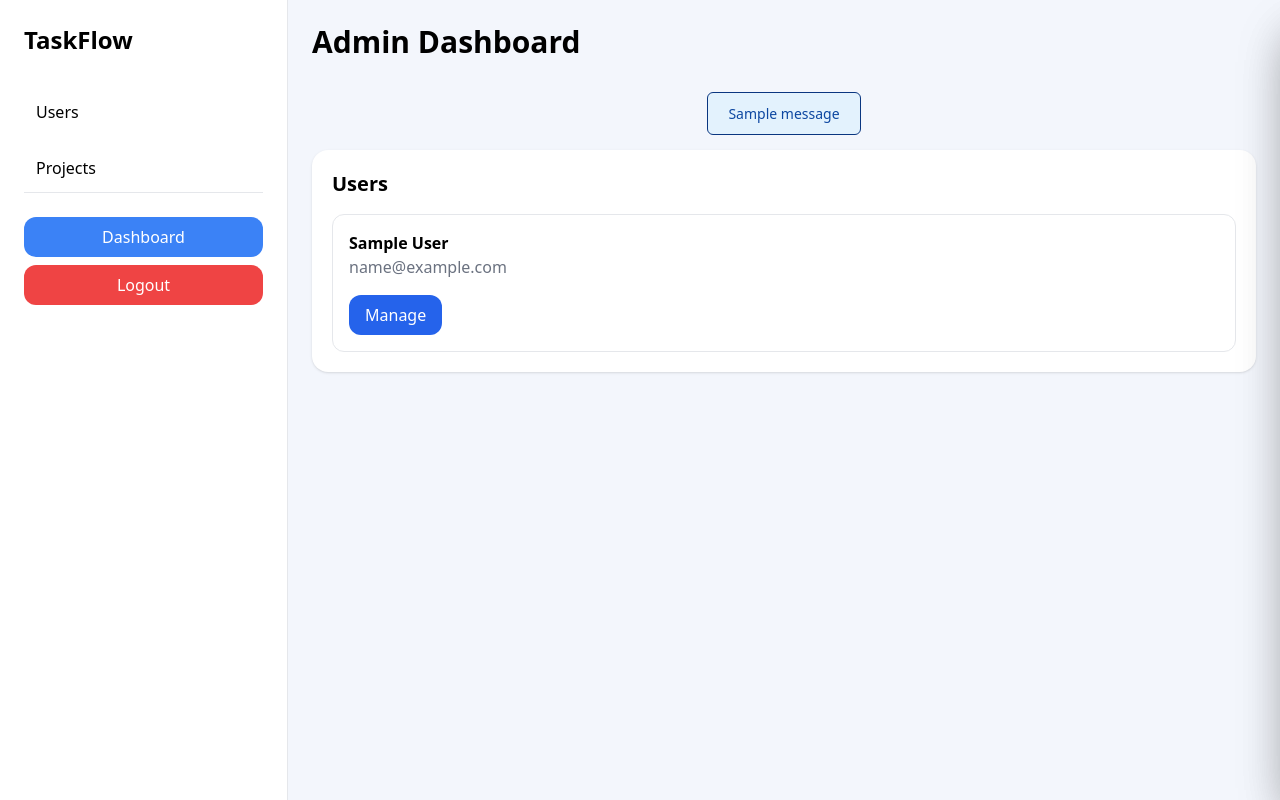
After one commit to karmapatel/Task-Management-Web-App, a Flask app: template templates/admin.html in a window 1280 px wide. The commit adds this page. Run offline with Flask 3, Linux system fonts and the light colour scheme; the template is opened without the code that fills it: values that come from a table or form of the project are taken from there, others are empty; tables that the repository leaves empty hold one stand-in row (values such as "Sample post"); one stand-in notice (Sample message) is shown; some libraries are stand-ins or nearby versions.

Commit message:
New Update

```diff
--- a/app.py
+++ b/app.py
@@ -1,4 +1,4 @@
-from flask import Flask, render_template, request, session, redirect, url_for,flash, Response
+from flask import Flask, render_template, request, session, redirect, url_for,flash, Response, jsonify
 from flask_sqlalchemy import SQLAlchemy
 from flask_bcrypt import Bcrypt
 from datetime import date,datetime
@@ -34,7 +34,7 @@ class Task(db.Model):
     project_id = db.Column(db.Integer,db.ForeignKey('project.id'),nullable=True)
     status = db.Column(db.String(20),default="Pending")
     created_date = db.Column(db.Date,default=date.today)
-    due_date = db.Column(db.Date,nullable=False)
+    due_date = db.Column(db.Date,nullable=True)
     completed_date = db.Column(db.Date,nullable=True)
 
 class Project(db.Model):
@@ -42,7 +42,9 @@ class Project(db.Model):
     name = db.Column(db.String(200),nullable=False)
     assigned_to = db.Column(db.Integer,db.ForeignKey('user.id'),nullable=False)
     assigned_by = db.Column(db.Integer,db.ForeignKey('user.id'),nullable=False)
-    # created_date = db.Column(db.Date,default=date.today)
+    price_validity = db.Column(db.Date,nullable=True)
+    tentative_dispatch_date = db.Column(db.Date,nullable=False)
+    sys_type = db.Column(db.String(200),nullable=False)
     tasks = db.relationship('Task',backref='project',lazy=True,cascade='all, delete')
     assignee = db.relationship('User',foreign_keys=[assigned_to],backref='assigned_projects')
     creator = db.relationship('User',foreign_keys=[assigned_by],backref='created_projects')
@@ -104,7 +106,7 @@ def export_data():
     # --- Sheet 1: Projects ---
     ws_p = wb.active
     ws_p.title = "Projects"
-    ws_p.append(["Project Name", "Assigned By", "Assigned To", "Total Tasks", "Pending", "Completed", "Created Date", "Due Date", "Completed Date"])
+    ws_p.append(["Sr No.","Project Name", "Assigned By", "Assigned To", "Type Of System", "Price Validity", "Tentative Dispatch Date", "Total Tasks", "Pending", "Completed", "Created Date", "Due Date", "Completed Date"])
     for cell in ws_p[1]:
         cell.font = Font(bold=True)
 
@@ -118,16 +120,21 @@ def export_data():
     my_projects = Project.query.filter(
         (Project.assigned_to == user_id) | (Project.assigned_by == user_id)
     ).all()
-
+    sr_no = 0
     for p in my_projects:
+        sr_no += 1
         pending = sum(1 for t in p.tasks if t.status == "Pending")
         completed = sum(1 for t in p.tasks if t.status == "Completed")
 
         # --- Project summary row (bold, shaded) ---
         ws_p.append([
+            sr_no,
             p.name,
             p.creator.name,    # Assigned By
             p.assignee.name,   # Assigned To
+            p.sys_type,
+            p.price_validity,
+            p.tentative_dispatch_date,
             len(p.tasks),
             pending,
             completed,
@@ -141,8 +148,12 @@ def export_data():
         # --- Nested task rows (indented, italic) ---
         for t in p.tasks:
             ws_p.append([
+                "",
                 f"{t.title}",
+                "",
                 "", "",
+                "",
+                "",
                 "",                                      # Total Tasks (blank for task rows)
                 "Pending" if t.status == "Pending" else "",      # Pending column
                 "Completed" if t.status == "Completed" else "",  # Completed column
@@ -157,7 +168,7 @@ def export_data():
                 ws_p.cell(row=task_row, column=col).font = task_font
 
     # Widen first column so indentation + task titles are readable
-    ws_p.column_dimensions['A'].width = 35
+    ws_p.column_dimensions['B'].width = 35
 
     # --- Sheet 2: Tasks ---
     ws_t = wb.create_sheet("Tasks")
@@ -228,6 +239,8 @@ def dashboard():
 
         users = User.query.all()
 
+        admin = is_admin()
+
         return render_template(
             "dashboard.html",
             currentUser=currentUser,
@@ -235,7 +248,8 @@ def dashboard():
             pending=pending_tasks,
             completed=completed_tasks,
             created_pending=created_pending,
-            created_completed=created_completed
+            created_completed=created_completed,
+            admin=admin
         )
     except:
         flash('Error loading Data')
@@ -381,6 +395,8 @@ def projects():
             if any(task.status == 'Completed' for task in project.tasks):
                 allocated_completed_projects.append(project)
 
+        admin = is_admin()
+
         return render_template(
             "projects.html",
             currentUser=currentUser,
@@ -388,7 +404,8 @@ def projects():
             my_active_projects=my_active_projects,
             my_completed_projects=my_completed_projects,
             allocated_active_projects=allocated_active_projects,
-            allocated_completed_projects=allocated_completed_projects
+            allocated_completed_projects=allocated_completed_projects,
+            admin=admin
         )
     except:
         flash('Error loading Data')
@@ -399,7 +416,7 @@ def projects():
             my_active_projects=[],
             my_completed_projects=[],
             allocated_active_projects=[],
-            allocated_completed_projects=[]
+            allocated_completed_projects=[],
         )
 
 @app.route('/add-project', methods=['GET','POST'])
@@ -410,6 +427,9 @@ def add_project():
 
     project_name = request.form.get("project_name")
     assigned_to_name = request.form.get("to")
+    price_validity = request.form.get('price_validity')
+    tentative_dispatch_date = request.form.get('tdd')
+    sys_type = request.form.get('sys_type')
 
     if not project_name:
         flash("Please enter project name")
@@ -418,6 +438,18 @@ def add_project():
     assigned_user = User.query.filter_by(
         name=assigned_to_name
     ).first()
+
+    if not price_validity:
+        flash('Please Add Price Validity')
+        return redirect(url_for('projects'))
+
+    if not tentative_dispatch_date:
+        flash('Please Add Tentative Dispatch Date')
+        return redirect(url_for('projects'))
+
+    if not sys_type:
+        flash('Please Add Type of System')
+        return redirect(url_for('projects'))
 
     if not assigned_user:
         flash("Please select a valid user")
@@ -437,7 +469,10 @@ def add_project():
         project = Project(
             name=project_name,
             assigned_to=assigned_user.id,
-            assigned_by=session["user_id"]
+            assigned_by=session["user_id"],
+            price_validity=price_validity,
+            tentative_dispatch_date=tentative_dispatch_date,
+            sys_type=sys_type
         )
 
         db.session.add(project)
@@ -476,6 +511,189 @@ def add_project():
 
     return redirect(url_for("projects"))
 
+# Admin Validation
+def is_admin():
+    if "user_id" not in session:
+        return False
+
+    user = User.query.get(session["user_id"])
+
+    return user and user.email == "mitang@user.com"
+
+# Admin Route
+@app.route("/admin")
+def admin():
+
+    if not is_admin():
+        flash("Unauthorized Access")
+        return redirect(url_for("dashboard"))
+
+    users = User.query.all()
+    projects = Project.query.all()
+    currentUser = User.query.get(session["user_id"])
+
+
+    return render_template(
+        "admin.html",
+        users=users,
+        currentUser=currentUser,
+        projects=projects
+    )
+
+# Admin User Update
+@app.route('/admin/user/<int:user_id>/update', methods=['POST'])
+def admin_update_user(user_id):
+
+    if not is_admin():
+        flash("Unauthorized Access")
+        return redirect(url_for('dashboard'))
+
+    user = User.query.get_or_404(user_id)
+
+    name = request.form.get("name")
+    email = request.form.get("email")
+
+    if not name:
+        flash("Name cannot be empty")
+        return redirect(url_for('admin'))
+
+    if not email:
+        flash("Email cannot be empty")
+        return redirect(url_for('admin'))
+
+    existing_user = User.query.filter(
+        User.email == email,
+        User.id != user_id
+    ).first()
+
+    if existing_user:
+        flash("Email already exists")
+        return redirect(url_for('admin'))
+
+    user.name = name
+    user.email = email
+
+    db.session.commit()
+
+    flash("User updated successfully")
+
+    return redirect(url_for('admin'))
+
+# Admin Project Update
+@app.route("/admin/project/<int:project_id>/update", methods=["POST"])
+def admin_update_project(project_id):
+
+    if not is_admin():
+        flash("Unauthorized Access")
+        return redirect(url_for("dashboard"))
+
+    project = Project.query.get_or_404(project_id)
+
+    project.name = request.form.get("name")
+    project.assigned_to = int(request.form.get("assigned_to"))
+
+    project.sys_type = request.form.get('sys_type')
+
+    price_validity = request.form.get("price_validity")
+    dispatch_date = request.form.get("dispatch_date")
+
+    project.price_validity = (
+        datetime.strptime(price_validity, "%Y-%m-%d").date()
+        if price_validity else None
+    )
+
+    project.tentative_dispatch_date = (
+        datetime.strptime(dispatch_date, "%Y-%m-%d").date()
+        if dispatch_date else None
+    )
+
+    db.session.commit()
+
+    flash("Project updated successfully.")
+    return redirect(url_for("admin"))
+
+# Admin Project Task Update
+@app.route("/admin/task/<int:task_id>/update", methods=["POST"])
+def admin_update_task(task_id):
+
+    if not is_admin():
+        flash("Unauthorized Access")
+        return redirect(url_for("dashboard"))
+
+    task = Task.query.get_or_404(task_id)
+
+    title = request.form.get("title")
+    assigned_to = request.form.get("assigned_to")
+    due_date = request.form.get("due_date")
+    status = request.form.get("status")
+
+    if not title:
+        flash("Task title cannot be empty")
+        return redirect(url_for("admin"))
+
+    if not assigned_to:
+        flash("Please select a user")
+        return redirect(url_for("admin"))
+
+    task.title = title
+    task.assigned_to = int(assigned_to)
+    task.status = status
+
+    if due_date:
+        task.due_date = datetime.strptime(due_date, "%Y-%m-%d").date()
+
+    if status == "Completed" and not task.completed_date:
+        task.completed_date = date.today()
+    elif status == "Pending":
+        task.completed_date = None
+
+    db.session.commit()
+
+    flash("Task updated successfully")
+    return redirect(url_for("admin"))
+
+# Admin Project Tasks Display API
+@app.route("/admin/project/<int:project_id>/data")
+def admin_project_data(project_id):
+
+    if not is_admin():
+        return jsonify({"error": "Unauthorized"}), 403
+
+    project = Project.query.get_or_404(project_id)
+
+    users = User.query.all()
+
+    return jsonify({
+
+        "id": project.id,
+        "name": project.name,
+        "assigned_to": project.assigned_to,
+        "sys_type": project.sys_type,
+        "price_validity": project.price_validity.strftime("%Y-%m-%d") if project.price_validity else "",
+        "dispatch_date": project.tentative_dispatch_date.strftime("%Y-%m-%d") if project.tentative_dispatch_date else "",
+
+        "users": [
+            {
+                "id": user.id,
+                "name": user.name
+            }
+            for user in users
+        ],
+
+        "tasks": [
+            {
+                "id": task.id,
+                "title": task.title,
+                "assigned_to": task.assigned_to,
+                "assigned_name": task.assignee.name,
+                "due_date": task.due_date.strftime("%Y-%m-%d")  if task.due_date else None,
+                "status": task.status
+            }
+            for task in project.tasks
+        ]
+
+    })
+
 #Logout
 @app.route("/logout")
 def logout():
--- /dev/null
+++ b/templates/admin.html
@@ -0,0 +1,417 @@
+
+<!DOCTYPE html>
+<html lang="en">
+<head>
+<meta charset="UTF-8">
+<meta name="viewport" content="width=device-width, initial-scale=1.0">
+<title>Admin Panel</title>
+<script src="https://cdn.tailwindcss.com"></script>
+<style>
+body{background:#f3f6fc}
+.drawer{transform:translateX(100%);transition:.3s}
+.drawer.open{transform:translateX(0)}
+#task-flash {
+    width: fit-content;
+    margin: 15px auto;
+    padding: 10px 20px;
+    background-color: #E3F2FD;
+    color: #0D47A1;
+    border: 1px solid #0A3680;
+    border-radius: 6px;
+    text-align: center;
+    font-size: 14px;
+}
+</style>
+</head>
+<body class="font-sans">
+
+    <!-- Mobile top bar -->
+<div class="lg:hidden flex items-center justify-between bg-white border-b p-4">
+  <h1 class="text-xl font-bold">TaskFlow</h1>
+  <button onclick="document.getElementById('mobileNav').classList.toggle('hidden')" class="p-2">
+    <svg xmlns="http://www.w3.org/2000/svg" class="h-6 w-6" fill="none" viewBox="0 0 24 24" stroke="currentColor">
+      <path stroke-linecap="round" stroke-linejoin="round" stroke-width="2" d="M4 6h16M4 12h16M4 18h16" />
+    </svg>
+  </button>
+</div>
+<div id="mobileNav" class="hidden lg:hidden bg-white border-b p-4 space-y-2">
+  <button onclick="showSection('users'); document.getElementById('mobileNav').classList.add('hidden')" class="w-full text-left p-3 rounded-xl hover:bg-gray-100">Users</button>
+  <button onclick="showSection('projects'); document.getElementById('mobileNav').classList.add('hidden')" class="w-full text-left p-3 rounded-xl hover:bg-gray-100">Projects</button>
+  <a href="{{ url_for('dashboard') }}" class="block"><button class="w-full bg-blue-500 text-white p-3 rounded-xl">Dashboard</button></a>
+  <a href="{{ url_for('logout') }}" class="block"><button class="w-full bg-red-500 text-white p-3 rounded-xl">Logout</button></a>
+</div>
+
+<div class="min-h-screen flex">
+
+<aside class="w-72 bg-white border-r p-6 hidden lg:block">
+<div>
+<h1 class="text-2xl font-bold mb-8">TaskFlow</h1>
+<nav class="space-y-2">
+<!-- <button onclick="showSection('dashboard')" class="w-full text-left p-3 rounded-xl bg-blue-600 text-white">Dashboard</button> -->
+<button onclick="showSection('users')" class="w-full text-left p-3 rounded-xl hover:bg-gray-100">Users</button>
+<button onclick="showSection('projects')" class="w-full text-left p-3 rounded-xl hover:bg-gray-100">Projects</button>
+<!-- <button onclick="showSection('tasks')" class="w-full text-left p-3 rounded-xl hover:bg-gray-100">Tasks</button> -->
+</nav>
+</div>
+
+<div class="space-y-2 pt-6 border-t">
+    <a href="{{ url_for('dashboard') }}" class="block">
+      <button class="w-full bg-blue-500 text-white px-4 py-2 rounded-xl">Dashboard</button>
+    </a>
+    <a href="{{ url_for('logout') }}" class="block">
+      <button class="w-full bg-red-500 text-white px-4 py-2 rounded-xl">Logout</button>
+    </a>
+</div>
+
+</aside>
+
+<main class="flex-1 p-6">
+
+<div class="flex flex-wrap justify-between gap-3 mb-8">
+<div>
+<h1 class="text-3xl font-bold">Admin Dashboard</h1>
+</div>
+<!-- <a href="{{ url_for('dashboard') }}"><button class="bg-blue-500 text-white px-4 py-2 rounded-xl">Dashboard</button></a>
+<a href="{{ url_for('logout') }}"><button class="bg-red-500 text-white px-4 py-2 rounded-xl">Logout</button></a> -->
+</div>
+
+{% with messages = get_flashed_messages() %}
+        {% if messages %}
+            {% for msg in messages %}
+                <p id="task-flash">{{ msg }}</p>
+            {% endfor %}
+        {% endif %}
+    {% endwith %}
+
+<!-- Users -->
+<div id="users">
+<div class="bg-white rounded-2xl shadow p-5">
+<h2 class="text-xl font-bold mb-4">Users</h2>
+{% if users %}
+
+
+<div class="space-y-3">
+{% for user in users %}
+<div class="border rounded-xl p-4">
+<h3 class="font-semibold">{{user.name}}</h3>
+<p class="text-gray-500">{{user.email}}</p>
+<div class="mt-4 flex gap-2">
+<button onclick="openusrDrawer(
+        '{{ user.id }}',
+        '{{ user.name }}',
+        '{{ user.email }}')" class="bg-blue-600 text-white px-4 py-2 rounded-xl">Manage</button>
+</div>
+</div>
+{% endfor %}
+
+{%else%}
+<div class="border rounded-xl p-4">
+<h3 class="font-semibold">No users</h3>
+</div>
+</div>
+
+{% endif %}
+</div>
+</div>
+</div>
+
+<!-- Projects -->
+<div id="projects" class="hidden">
+<div class="bg-white rounded-2xl shadow p-5">
+
+<h2 class="text-xl font-bold mb-4">Projects</h2>
+
+{% if projects %}
+<div class="grid md:grid-cols-2 gap-4">
+    {% for pr in projects %}
+
+<div class="border rounded-2xl p-4">
+<h3 class="text-lg font-bold">{{pr.name}}</h3>
+<p>Created By: {{pr.creator.name}}</p>
+<p>Assigned To: {{pr.assignee.name}}</p>
+<p>Type of System: {{pr.sys_type}}</p>
+<p>Price Validity: {{pr.price_validity}}</p>
+<p>Tentative Dispatch Date: {{pr.tentative_dispatch_date}}</p>
+
+<!-- <div class="flex gap-2 mt-3">
+<span class="bg-blue-100 text-blue-700 px-3 py-1 rounded-full">8 Tasks</span>
+<span class="bg-yellow-100 text-yellow-700 px-3 py-1 rounded-full">5 Pending</span>
+</div> -->
+
+<div class="mt-4 flex gap-2">
+<button onclick="openDrawer('{{ pr.id }}')" class="bg-blue-600 text-white px-4 py-2 rounded-xl">Manage</button>
+<!-- <button class="bg-red-500 text-white px-4 py-2 rounded-xl">Delete</button> -->
+</div>
+</div>
+{% endfor %}
+
+</div>
+{%else%}
+<p>No Data</p>
+{% endif %}
+</div>
+</div>
+
+<!-- <div id="tasks" class="hidden">
+<div class="bg-white rounded-2xl shadow p-5">
+
+<h2 class="text-xl font-bold mb-4">Tasks</h2>
+
+<div class="space-y-3">
+
+<div class="border rounded-xl p-4">
+<h3 class="font-semibold">Setup Database</h3>
+<p>Project: ERP System</p>
+<p>Assigned To: Alice</p>
+<p>Status: Pending</p>
+</div>
+
+<div class="border rounded-xl p-4">
+<h3 class="font-semibold">API Integration</h3>
+<p>Project: ERP System</p>
+<p>Assigned To: Bob</p>
+<p>Status: Completed</p>
+</div>
+
+</div>
+</div>
+</div> -->
+
+</main>
+</div>
+
+<!-- User Update Drawer -->
+<div id="usrdrawer" class="drawer fixed right-0 top-0 h-full w-full md:w-[550px] bg-white shadow-2xl overflow-y-auto">
+
+<div class="p-6 border-b flex justify-between">
+<h2 class="text-2xl font-bold">Manage User</h2>
+<button onclick="closeusrDrawer()">✕</button>
+</div>
+
+<div class="p-6">
+
+<form id="userEditForm" method="POST">
+<label class="font-medium">User Name</label>
+<input class="w-full border p-3 rounded-xl mb-4" id="edit_name" name="name" value="">
+<label class="font-medium">User Email</label>
+<input class="w-full border p-3 rounded-xl mb-4" id="edit_email" name="email" value="">
+<input type="hidden" id="edit_user_id" name="user_id">
+
+<div class="flex gap-2 mb-6">
+<button class="bg-blue-600 text-white px-4 py-3 rounded-xl">Save</button>
+</div>
+</form>
+</div></div>
+
+<!-- project Update Drawer -->
+<div id="drawer" class="drawer fixed right-0 top-0 h-full w-full md:w-[550px] bg-white shadow-2xl overflow-y-auto">
+
+<div class="p-6 border-b flex justify-between">
+<h2 class="text-2xl font-bold">Manage Project</h2>
+<button onclick="closeDrawer()">✕</button>
+</div>
+
+<div class="p-6">
+<form id="projectForm" method="POST">
+<label class="font-medium">Project Name</label>
+<input name="name" class="w-full border p-3 rounded-xl mb-4" value="" id="project_name">
+
+<label class="font-medium">Assigned User</label>
+<select name="assigned_to" class="w-full border p-3 rounded-xl mb-4" id="assigned_user">
+{% for user in users %}
+    {% if user.name != currentUser.name %}
+        <option value="{{ user.id }}">
+             {{ user.name }}
+        </option>
+    {% endif %}
+{% endfor %}
+</select>
+
+<label class="font-medium">Type of System</label>
+<input name="sys_type" class="w-full border p-3 rounded-xl mb-4" value="" id="typeofsystem">
+
+<label class="font-medium">Price Validity</label>
+<input name="price_validity" type="date" class="w-full border p-3 rounded-xl mb-4" id="price_validity">
+
+<label class="font-medium">Dispatch Date</label>
+<input name="dispatch_date" type="date" class="w-full border p-3 rounded-xl mb-6" id="dispatch_date">
+
+<div class="flex gap-2 mb-6">
+<button class="bg-blue-600 text-white px-4 py-3 rounded-xl">Save Project</button>
+<!-- <button class="bg-red-500 text-white px-4 py-3 rounded-xl">Delete Project</button> -->
+</div>
+</form>
+
+<h3 class="text-xl font-bold mb-4">Project Tasks</h3>
+<div id="taskContainer" class="space-y-4"></div>
+
+</div>
+</div>
+
+<script>
+// function showSection(id){
+// ['users','projects'].forEach(x=>{ // ,'tasks' add this if want tasks admin in dashboard in future
+// document.getElementById(x).classList.add('hidden');
+// });
+// document.getElementById(id).classList.remove('hidden');
+// }
+
+function showSection(id){
+
+    ['users','projects'].forEach(x=>{
+        document.getElementById(x).classList.add('hidden');
+    });
+
+    document.getElementById(id).classList.remove('hidden');
+
+}
+
+// function openDrawer( id,name,assigned_by,assigned_to,price_validity,dispatch_date){
+// document.getElementById('drawer').classList.add('open');
+// //  document.getElementById("drawer").classList.add("open");
+
+//     document.getElementById("project_name").value = name;
+//     document.getElementById("assigned_by").value = name;
+//     document.getElementById("assigned_to").value = assigned_to;
+//     document.getElementById("price_validity").value = price_validity;
+//     document.getElementById("dispatch_date").value = dispatch_date;
+
+//     document.getElementById("projectForm").action =
+//         "/admin/project/" + id + "/update";
+
+//     loadTasks(id);
+// }
+
+
+async function openDrawer(projectId) {
+
+    document.getElementById("drawer").classList.add("open");
+
+    console.log(projectId);
+
+    const response = await fetch(`/admin/project/${projectId}/data`);
+    const data = await response.json();
+
+    console.log(response);
+    console.log(data);
+
+    // Project Details
+    document.getElementById("project_name").value = data.name;
+    document.getElementById("assigned_user").value = data.assigned_to;
+    document.getElementById("typeofsystem").value = data.sys_type;
+    document.getElementById("price_validity").value = data.price_validity;
+    document.getElementById("dispatch_date").value = data.dispatch_date;
+
+    document.getElementById("projectForm").action =
+        `/admin/project/${projectId}/update`;
+
+    let html = "";
+
+    data.tasks.forEach(task => {
+
+        html += `
+        <div class="border rounded-xl p-4">
+
+            <div class="flex justify-between">
+
+                <div>
+                    <div class="font-semibold">${task.title}</div>
+                    <div class="text-sm text-gray-500">
+                        Assigned to ${task.assigned_name}
+                    </div>
+                </div>
+
+                <button
+                    onclick="toggleTask('task_${task.id}')"
+                    class="bg-green-600 text-white px-3 py-2 rounded-lg">
+                    Edit Task
+                </button>
+
+            </div>
+
+            <div id="task_${task.id}" class="hidden mt-4 border-t pt-4">
+
+                <form action="/admin/task/${task.id}/update" method="POST">
+
+                    <input
+                        type="text"
+                        name="title"
+                        value="${task.title}"
+                        class="w-full border p-2 rounded mb-2">
+
+                    <select
+                        name="assigned_to"
+                        class="w-full border p-2 rounded mb-2">
+
+                        ${data.users.map(user => `
+                            <option value="${user.id}"
+                            ${user.id == task.assigned_to ? "selected" : ""}>
+                                ${user.name}
+                            </option>
+                        `).join("")}
+
+                    </select>
+
+                    <input
+                        type="date"
+                        name="due_date"
+                        value="${task.due_date}"
+                        class="w-full border p-2 rounded mb-2">
+
+                    <select
+                        name="status"
+                        class="w-full border p-2 rounded mb-2">
+
+                        <option value="Pending"
+                        ${task.status=="Pending" ? "selected" : ""}>
+                            Pending
+                        </option>
+
+                        <option value="Completed"
+                        ${task.status=="Completed" ? "selected" : ""}>
+                            Completed
+                        </option>
+
+                    </select>
+
+                    <button
+                        class="bg-blue-600 text-white px-3 py-2 rounded">
+                        Save Task
+                    </button>
+
+                </form>
+
+            </div>
+
+        </div>
+        `;
+
+    });
+
+    document.getElementById("taskContainer").innerHTML = html;
+
+}
+
+
+function closeDrawer(){
+document.getElementById('drawer').classList.remove('open');
+}
+function openusrDrawer(id, name, email){
+document.getElementById('usrdrawer').classList.add('open');
+document.getElementById("edit_user_id").value = id;
+document.getElementById("edit_name").value = name;
+document.getElementById("edit_email").value = email;
+document.getElementById("userEditForm").action ="/admin/user/" + id + "/update";
+}
+
+function closeusrDrawer(){
+document.getElementById('usrdrawer').classList.remove('open');
+}
+
+function toggleTask(id){
+document.getElementById(id).classList.toggle('hidden');
+}
+</script>
+
+</body>
+</html>
```
Also changed, not shown: templates/dashboard.html (+12 -0 lines), templates/projects.html (+65 -2 lines).
